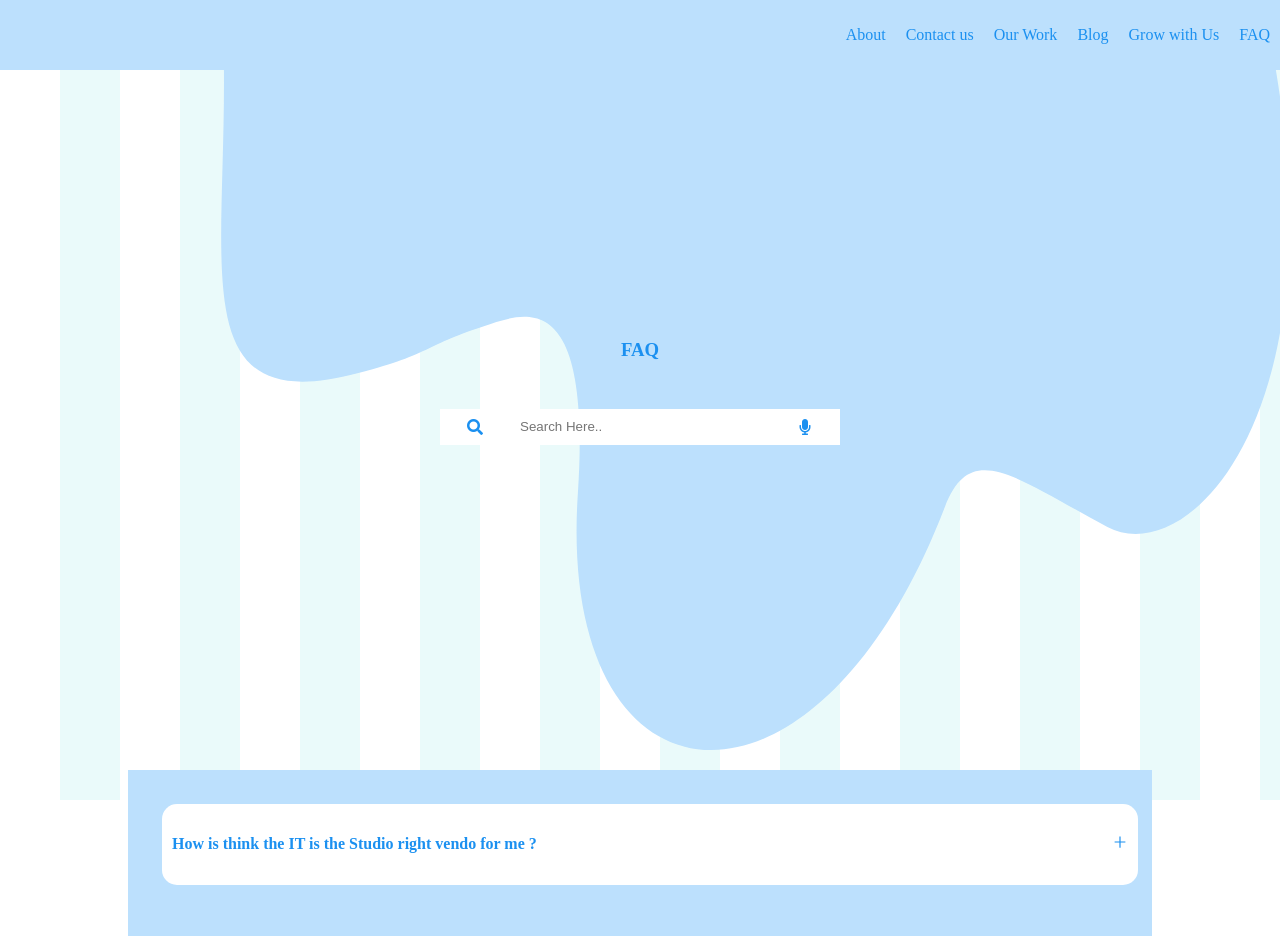
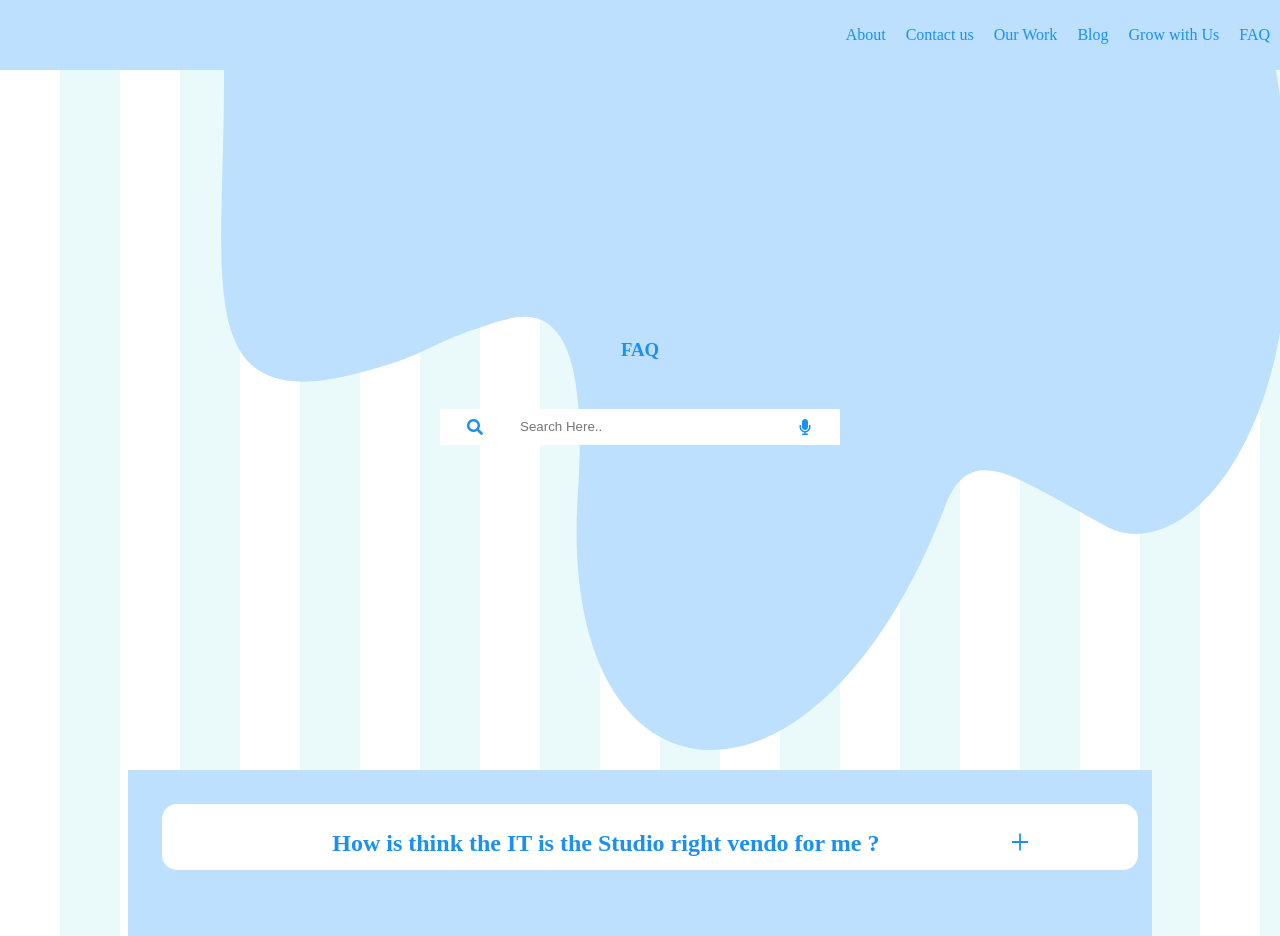
Before and after one commit to deepshah1309/blog-wireframe, a React (Create React App) app: page /faq in a window 1280 px wide. Shown: the top 936 px of the page. Built offline with nearby package versions, Linux system fonts and the light colour scheme.

Commit message:
FaqChanges

```diff
--- a/src/Actions/FaqAction.js
+++ /dev/null
@@ -1,4 +0,0 @@
-export const addData=(data)=>({
-    type:"ADD_DATA",
-    data:data
-})
--- a/src/App.scss
+++ b/src/App.scss
@@ -10,7 +10,7 @@ $backGroud: #bce0fd;
   // display: flex;
   flex-direction: column;
   background:url('./assets/component1.svg');
-  height: 100vh;
+  height:auto;
   font-family: "Poppons", "sans-serif";
 }
 
--- a/src/Components/FAQ/Question.js
+++ b/src/Components/FAQ/Question.js
@@ -8,14 +8,18 @@ const Question = ({ title, info ,Query,email}) => {
   return (
     <div className="question">
       <div className="q">
-        <h4 onClick={() => setExpanded(!expanded)} className="question-title">
+        <div className="part1">
+        <div onClick={() => setExpanded(!expanded)} className="question-title">
           {title}
-        </h4>
+        </div>
+
         <div className="btn" onClick={() => setExpanded(!expanded)}>
           {expanded ? <AiOutlineMinus /> : <AiOutlinePlus />}
         </div>
+       </div>
+       {expanded && <div className="part2">{Query}-by {email}</div>}
       </div>
-      {expanded && <div className="ans">{Query}-by {email}</div>}
+
     </div>
   );
 };
--- a/src/Components/FAQ/faq.js
+++ b/src/Components/FAQ/faq.js
@@ -2,45 +2,86 @@ import React,{useState} from "react";
 import Question from "./Question";
 import Search from "../Search/Search";
 import "./faq.scss";
-import {useSelector,useDispatch} from "react-redux";
-import {addData} from "../../Actions/FaqAction";
-const data1 = [
-  {
-    title: "How is think the IT is the Studio right vendo for me ?"
-  },
-];
 
-var d = new Array(5);
+
+
+
 
 function Faq() {
 
-  const [data,setData]=useState({email:"",Query:""});
-  const mystate=useSelector((state)=>state.FaQ);
+  //Hook to change the inputs and keep track of new Object
+  const [data,setData]=useState({
+    email:"",
+    Query:""
+  });
+  //Here is the demo Array That we will be getting from API Calls
+  const [FaQArray,setFaqArray]=useState([
+    {
+      title: "How is think the IT is the Studio right vendo for me ?",
+      email:"abc",
+      Query:"There must be lots of vendors available to do the task. So as the question asks why to think The IT Studio the answer is because we value your work and have every knowledge to provide you with possible turn around time and quality assurance with long term support"
+    },
+    {
+      title: "How is think the IT is the Studio right vendo for me ?",
+      email:"abc",
+      Query:"There must be lots of vendors available to do the task. So as the question asks why to think The IT Studio the answer is because we value your work and have every knowledge to provide you with possible turn around time and quality assurance with long term support"
+    }
+    ,
+    {
+      title: "How is think the IT is the Studio right vendo for me ?",
+      email:"abc",
+      Query:"There must be lots of vendors available to do the task. So as the question asks why to think The IT Studio the answer is because we value your work and have every knowledge to provide you with possible turn around time and quality assurance with long term support"
+    },
+    {
+      title: "How is think the IT is the Studio right vendo for me ?",
+      email:"abc",
+      Query:"There must be lots of vendors available to do the task. So as the question asks why to think The IT Studio the answer is because we value your work and have every knowledge to provide you with possible turn around time and quality assurance with long term support"
+    },
+    {
+      title: "How is think the IT is the Studio right vendo for me ?",
+      email:"abc",
+      Query:"There must be lots of vendors available to do the task. So as the question asks why to think The IT Studio the answer is because we value your work and have every knowledge to provide you with possible turn around time and quality assurance with long term support"
+    }
+    ,
+    {
+      title: "How is think the IT is the Studio right vendo for me ?",
+      email:"abc",
+      Query:"There must be lots of vendors available to do the task. So as the question asks why to think The IT Studio the answer is because we value your work and have every knowledge to provide you with possible turn around time and quality assurance with long term support"
+    }
+    ,
+    {
+      title: "How is think the IT is the Studio right vendo for me ?",
+      email:"abc",
+      Query:"There must be lots of vendors available to do the task. So as the question asks why to think The IT Studio the answer is because we value your work and have every knowledge to provide you with possible turn around time and quality assurance with long term support"
+    }
+  ]);
 
-  const dispatch=useDispatch();
-  console.log(mystate);
 
   const handleSubmit=(e)=>{
       e.preventDefault();
-      dispatch(addData(data));
+      //Before Submission Validation here
+      //Make API Call(Axios request Here) to insert new Object In FAQ
+      //then update the current state Of array
+      setFaqArray({...FaQArray,data});
+
   }
   const handleChange=(e)=>{
-    setData({...data,[e.target.name]:e.target.value});
-    console.log(data);
+   setData({...data,[e.target.name]:e.target.value})
+
+
   }
   return (
     <>
       <Search title={"FAQ"} />
       <div className="faq">
-      {
-          mystate.map((item,index) => {
+       {
+          FaQArray.map((item,index) => {
 
-            return  <Question title={data1[0].title} key={index} email={item.email} Query={item.Query} />
+            return  <Question title={item.title}  email={item.email} Query={item.Query} />
 
         })
 
         }
-
       </div>
       <div className="FAQ_creation">
         <div className="TitleBox"><b>Ask Me</b></div>
@@ -59,4 +100,5 @@ function Faq() {
   );
 }
 
+
 export default Faq;
--- a/src/Components/FAQ/faq.scss
+++ b/src/Components/FAQ/faq.scss
@@ -8,6 +8,7 @@
 .question {
   width: 100%;
   padding: 10px;
+
 }
 .FAQ_creation{
   margin:0 10rem;
@@ -20,7 +21,7 @@
 
   text-align: left;
   margin-bottom:2rem;
-
+background-color: white;
   .emailbox{
     // border:3px solid blue;
     display: grid;
@@ -91,55 +92,34 @@
 }
 }
 .q {
-  display: flex;
+  display:block;
+
   border-radius:15px;
-  flex-direction: row;
-  justify-content: space-between;
-  align-items: center;
+  // flex-direction: row;
+  // justify-content: space-between;
+  // align-items: center;
   background-color:white;
   color:#1b90f0;
   padding: 10px;
+  .part1{
+    width:100%;
+
+    font-weight: bolder;
+    font-size:1.5rem;
+    display:flex;
+    padding-left:2rem;
+    padding-top:1rem;
+    justify-content:space-evenly;
+
+  }
+  .part2{
+    display: block;
+    text-align: left;
+    background-color: white;
+    color:#1b90f0;
+    padding-left:3rem;
+    padding-top:1rem;
+    font-size:1.5rem;
+  }
   margin:1.5rem;
 }
-.ans {
-  background-color: white;
-  color:#1b90f0;
-  padding: 10px;
-}
-//media   Query
-@media (min-width:320px){
-.emailbox{
-  display: grid;
-    grid-template-areas: auto;
-}
-.part1{
-  width:100%;
-}
-.part2{
-  width:100%;
-}
-}
-@media (min-width:480px)  { /* smartphones, Android phones, landscape iPhone */
-  .emailbox{
-    display: grid;
-    grid-template-areas: auto;
-    .part1{
-      width:100%;
-    }
-    .part2{
-      width:100%;
-    }
-  }
- }
-@media (min-width:600px)  { /* portrait tablets, portrait iPad, e-readers (Nook/Kindle), landscape 800x480 phones (Android) */
-  .emailbox{
-    display: grid;
-    grid-template-columns: auto;
-    .part1{
-      width:100%;
-    }
-    .part2{
-      width:100%;
-    }
-  }
- }
--- a/src/Store/configureStore.js
+++ /dev/null
@@ -1,4 +0,0 @@
-import reducer from "../reducers/combinereducer";
-import {createStore} from "redux";
-const store=createStore(reducer,+  window.__REDUX_DEVTOOLS_EXTENSION__ && window.__REDUX_DEVTOOLS_EXTENSION__());
-export default store;
--- a/src/reducers/FaqReducer.js
+++ /dev/null
@@ -1,45 +0,0 @@
-const initialstate=[
-        {
-                email:"abc123@gmail.com",
-                Query:"No queries Clear"
-        },
-        {
-                email:"xyz@gmail.com",
-                Query:"No queries Clear"
-        }
-        ,{
-            email:"abc123@gmail.com",
-            Query:"No queries Clear"
-
-        },
-        {
-            email:"xyz@gmail.com",
-            Query:"No queries Clear"
-    }
-    ,{
-        email:"abc123@gmail.com",
-        Query:"No queries Clear"
-
-    },
-    {
-        email:"xyz@gmail.com",
-        Query:"No queries Clear"
-}
-,{
-    email:"abc123@gmail.com",
-    Query:"No queries Clear"
-
-}
-]
-
-const FaQ=(state=initialstate,action)=>{
-    switch(action.type){
-            case "ADD_DATA":
-                console.log(action.data);
-                return [...state,action.data];
-            default:
-                return state;
-
-    }
-}
-export default FaQ;
--- a/src/reducers/combinereducer.js
+++ /dev/null
@@ -1,6 +0,0 @@
-import FaQ from "./FaqReducer"
-import {combineReducers} from "redux";
-const reducer=combineReducers({
-    FaQ
-});
-export default reducer;
```
Also changed, not shown: src/index.js (+3 -4 lines), src/reducers/posts.js (deleted, +0 -12 lines).
